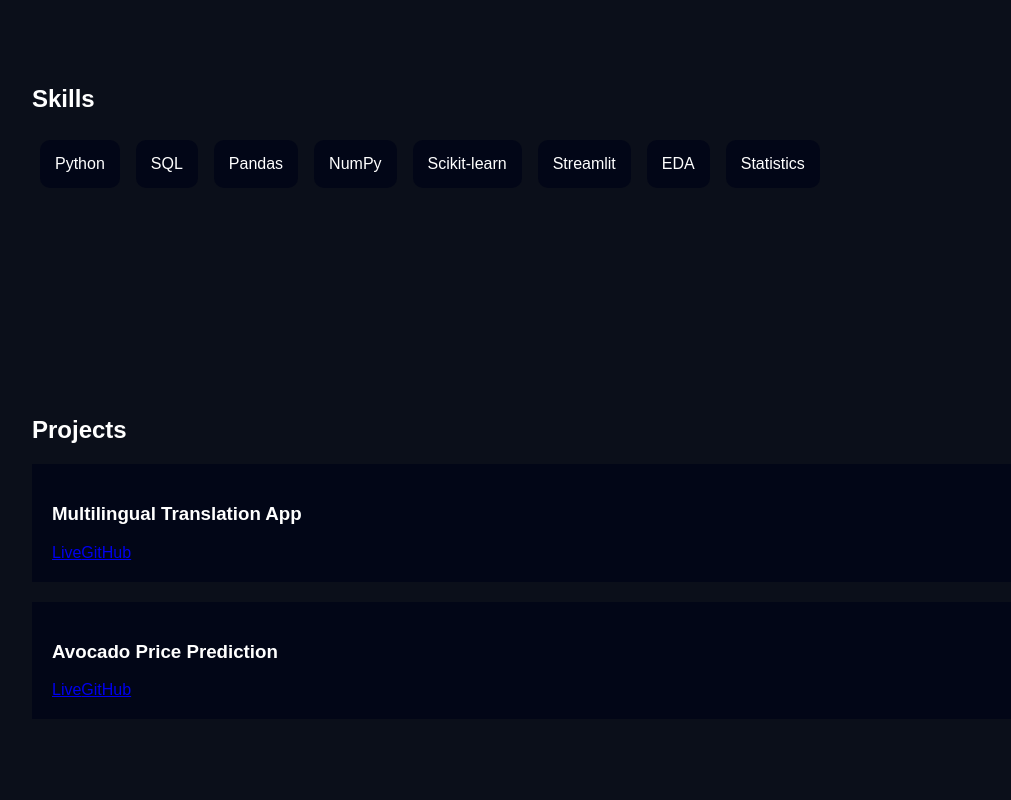
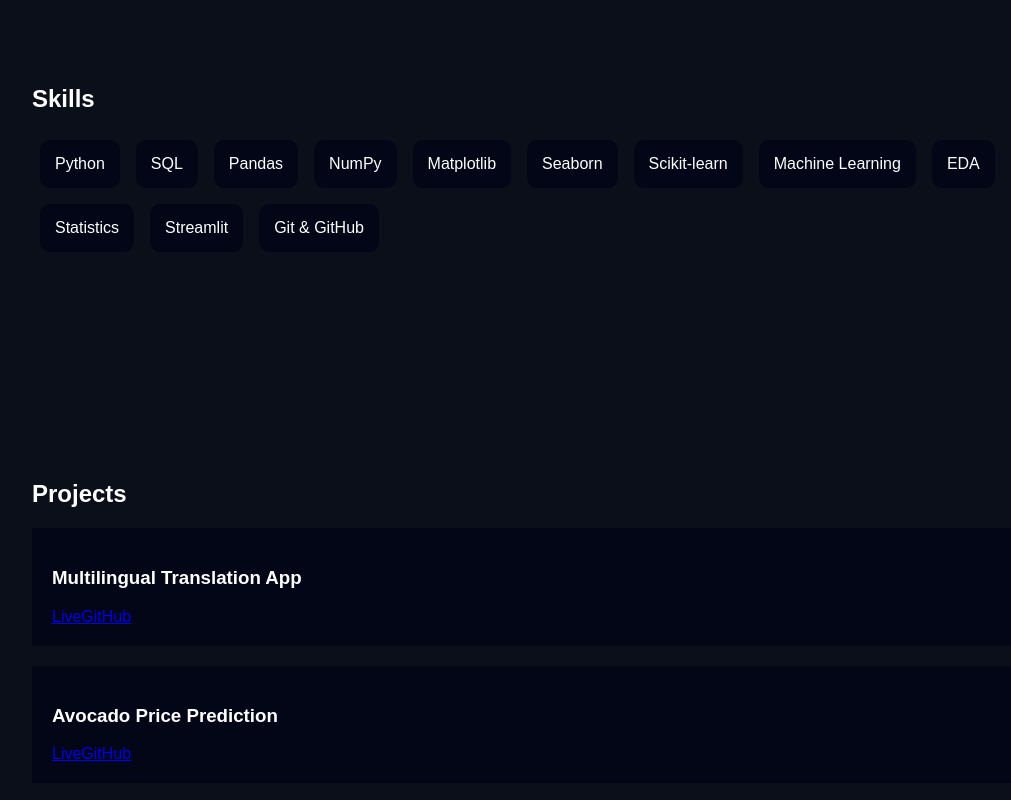
Before and after one commit to AnjaliPanduga/anjali-portfolio, a React app: page / in a window 1280 px wide. Shown: the part 1764-2564 px from the top of the page, without its empty margins (96-1107 px from the left). Built offline with nearby package versions, Linux system fonts and the light colour scheme.

Commit message:
Skills.jsx

```diff
--- a/src/components/Skills.jsx
+++ b/src/components/Skills.jsx
@@ -1,17 +1,30 @@
+import { motion } from "framer-motion";
+
 export default function Skills() {
   return (
-    <section id="skills">
+    <motion.section
+      id="skills"
+      initial={{ opacity: 0, y: 60 }}
+      whileInView={{ opacity: 1, y: 0 }}
+      viewport={{ once: true }}
+      transition={{ duration: 0.9 }}
+    >
       <h2>Skills</h2>
+
       <div className="grid">
         <span>Python</span>
         <span>SQL</span>
         <span>Pandas</span>
         <span>NumPy</span>
+        <span>Matplotlib</span>
+        <span>Seaborn</span>
         <span>Scikit-learn</span>
-        <span>Streamlit</span>
+        <span>Machine Learning</span>
         <span>EDA</span>
         <span>Statistics</span>
+        <span>Streamlit</span>
+        <span>Git & GitHub</span>
       </div>
-    </section>
+    </motion.section>
   );
 }
```
